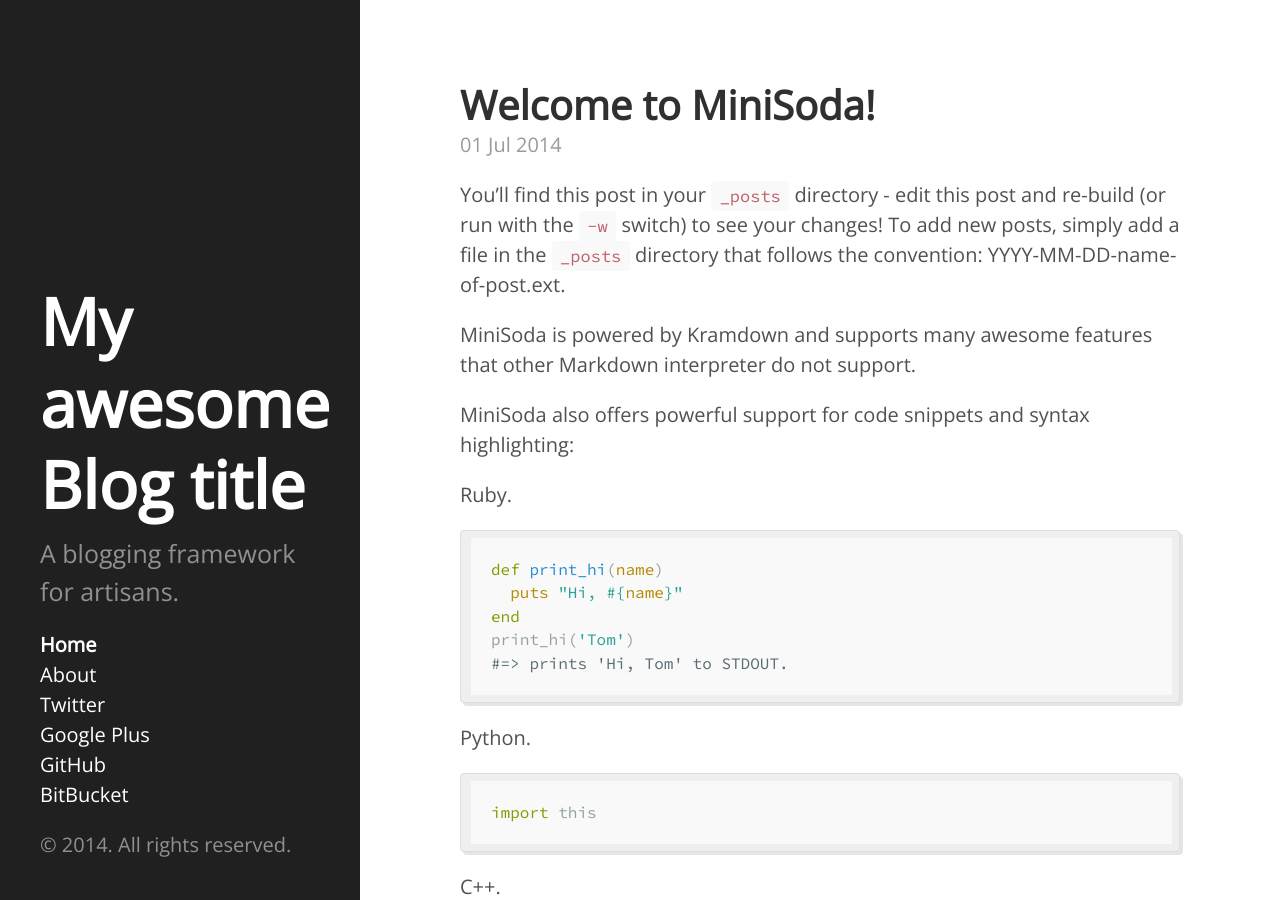
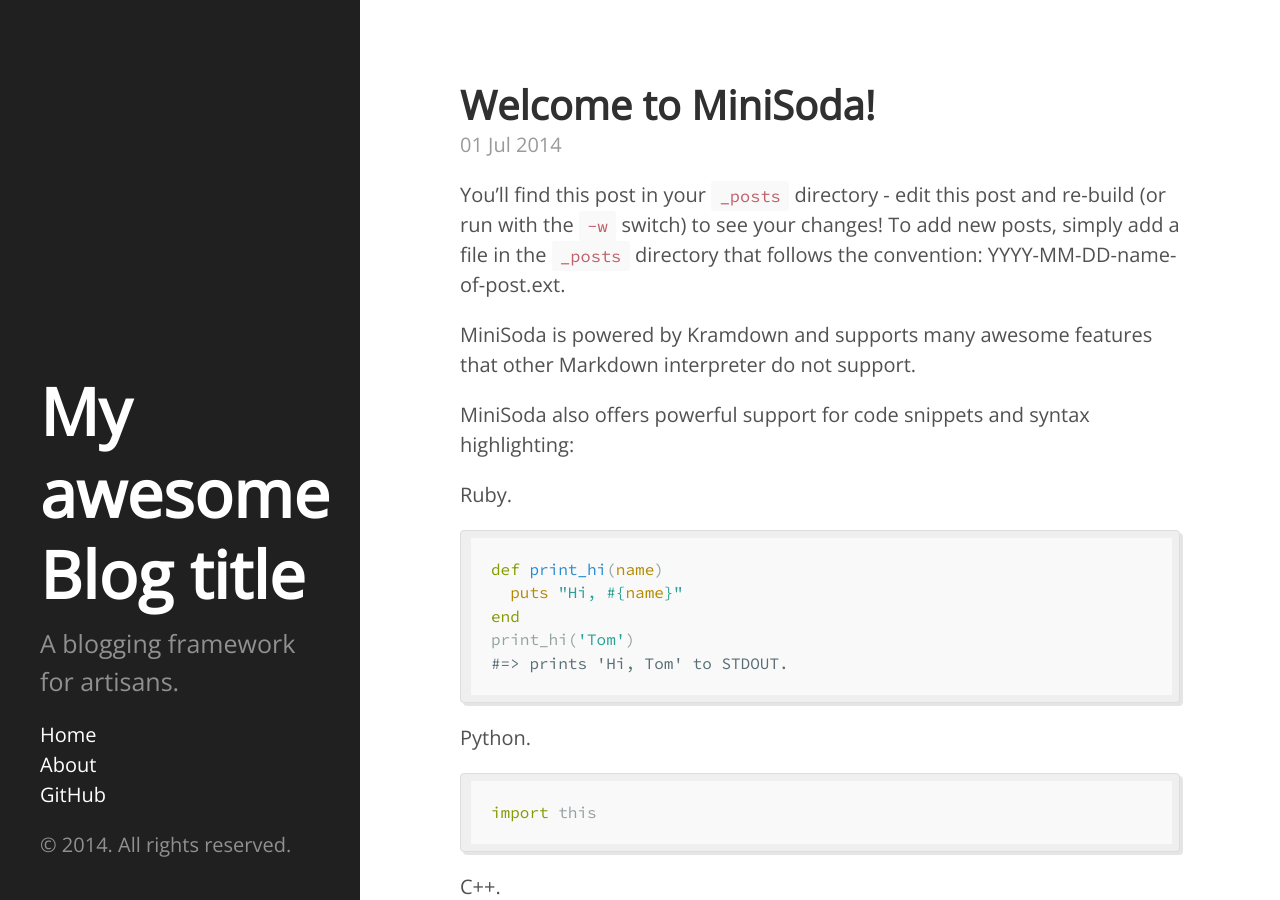
Before and after one commit to DarrylDias/MiniSoda, a Jekyll site: the page built from _content/index.html, in a window 1280 px wide and 900 px high. Built offline with Jekyll 4.4.1, drawn with Linux system fonts in a browser that asks for light colours; the list of posts is cut into pages by our own code.

Commit message:
Adding if statement to `sidebar.html`

```diff
--- a/_content/_includes/sidebar.html
+++ b/_content/_includes/sidebar.html
@@ -2,11 +2,13 @@
     <div class="container sidebar-sticky">
         <div class="sidebar-about">
             <h1>{{ site.title }}</h1>
+
             <p class="lead">{{ site.description }}</p>
         </div>
 
         <ul class="sidebar-nav">
-      <li class="sidebar-nav-item{% if page.title == "Home" %} active{% endif %}">
+            <li class="sidebar-nav-item{% if page.title == " Home
+            " %} active{% endif %}">
             <a href="/">Home</a>
             </li>
 
@@ -26,10 +28,22 @@
             {% endif %}
             {% endfor %}
 
+            {% if site.twitter %}
             <li class="sidebar-nav-item"><a href="https://twitter.com/{{ site.twitter }}">Twitter</a></li>
+            {% endif %}
+
+            {% if site.google %}
             <li class="sidebar-nav-item"><a href="https://google.com/{{ site.google }}">Google Plus</a></li>
+            {% endif %}
+
+            {% if site.github %}
             <li class="sidebar-nav-item"><a href="https://github.com/{{ site.github }}">GitHub</a></li>
+            {% endif %}
+
+            {% if site.bitbucket %}
             <li class="sidebar-nav-item"><a href="https://bitbucket.org/{{ site.bitbucket }}">BitBucket</a></li>
+            {% endif %}
+
         </ul>
 
         <p>&copy; {{ site.time | date: '%Y' }}. All rights reserved.</p>
```
Lines whose indentation alone changed are shown as unchanged.
